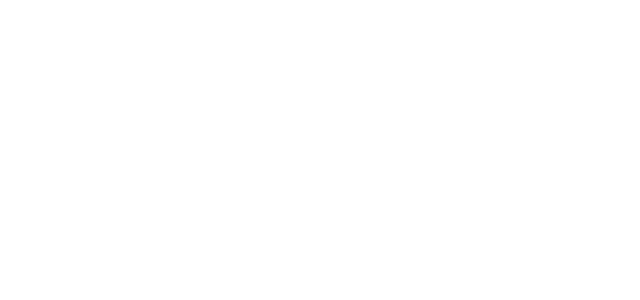
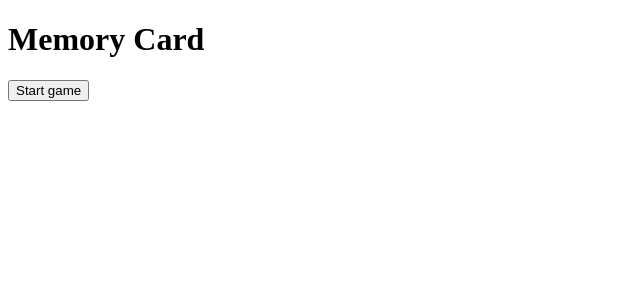
Before and after one commit to tajwararik/Memory-Card, a React (Vite) app: page / in a window 1280 px wide. Shown: the top 300 px of the page, without its empty margins (0-640 px from the left). Built offline with nearby package versions, Linux system fonts and the light colour scheme.

Commit message:
Made start game button functional

```diff
--- a/src/App.jsx
+++ b/src/App.jsx
@@ -1,7 +1,20 @@
+import { useState } from "react";
+import StartGame from "./components/StartGame";
 import "./App.css";
 
 function App() {
-  return <></>;
+  const [isGameOn, setIsGameOn] = useState(false);
+
+  function startGame() {
+    setIsGameOn(true);
+  }
+
+  return (
+    <>
+      <h1>Memory Card</h1>
+      {!isGameOn && <StartGame handleClick={startGame} />}
+    </>
+  );
 }
 
 export default App;
```
